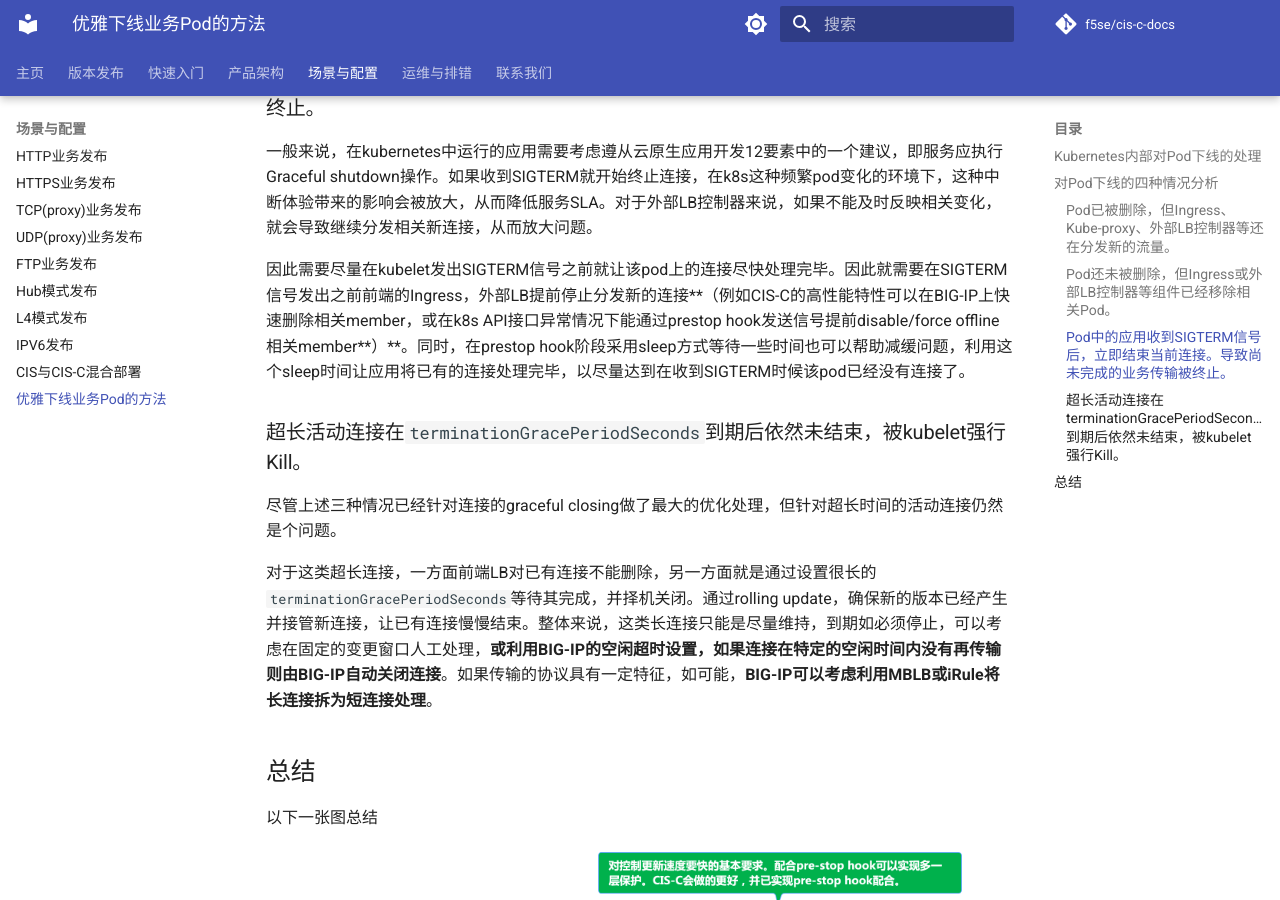
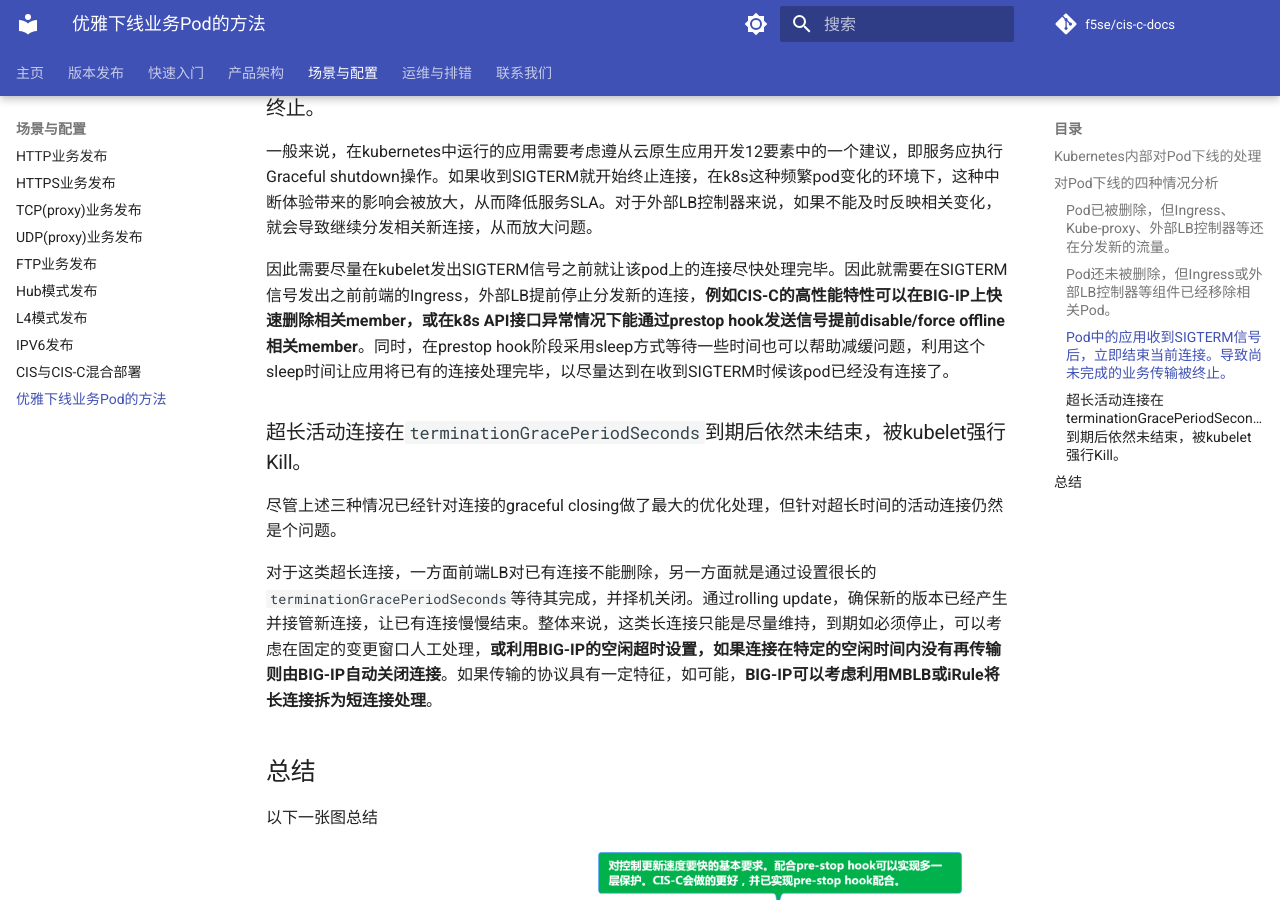
Before and after one commit to f5se/cis-c-docs, an MkDocs documentation site: the page built from docs/Use-Cases/k8s-graceful-shutdown.md, in a window 1280 px wide and 900 px high, scrolled down 2249 px. Built offline with MkDocs 1.6.1 and Material for MkDocs 9.7.7, drawn with Linux system fonts in a browser that asks for light colours; comment, search, counter and statistics services are not loaded.

Commit message:
md style edit

```diff
--- a/docs/Use-Cases/k8s-graceful-shutdown.md
+++ b/docs/Use-Cases/k8s-graceful-shutdown.md
@@ -48,7 +48,7 @@
 
 一般来说，在kubernetes中运行的应用需要考虑遵从云原生应用开发12要素中的一个建议，即服务应执行Graceful shutdown操作。如果收到SIGTERM就开始终止连接，在k8s这种频繁pod变化的环境下，这种中断体验带来的影响会被放大，从而降低服务SLA。对于外部LB控制器来说，如果不能及时反映相关变化，就会导致继续分发相关新连接，从而放大问题。
 
-因此需要尽量在kubelet发出SIGTERM信号之前就让该pod上的连接尽快处理完毕。因此就需要在SIGTERM信号发出之前前端的Ingress，外部LB提前停止分发新的连接**（例如CIS-C的高性能特性可以在BIG-IP上快速删除相关member，或在k8s API接口异常情况下能通过prestop hook发送信号提前disable/force offline相关member**）**。同时，在prestop hook阶段采用sleep方式等待一些时间也可以帮助减缓问题，利用这个sleep时间让应用将已有的连接处理完毕，以尽量达到在收到SIGTERM时候该pod已经没有连接了。
+因此需要尽量在kubelet发出SIGTERM信号之前就让该pod上的连接尽快处理完毕。因此就需要在SIGTERM信号发出之前前端的Ingress，外部LB提前停止分发新的连接，**例如CIS-C的高性能特性可以在BIG-IP上快速删除相关member，或在k8s API接口异常情况下能通过prestop hook发送信号提前disable/force offline相关member**。同时，在prestop hook阶段采用sleep方式等待一些时间也可以帮助减缓问题，利用这个sleep时间让应用将已有的连接处理完毕，以尽量达到在收到SIGTERM时候该pod已经没有连接了。
 
 ### 超长活动连接在`terminationGracePeriodSeconds`到期后依然未结束，被kubelet强行Kill。
 
```
